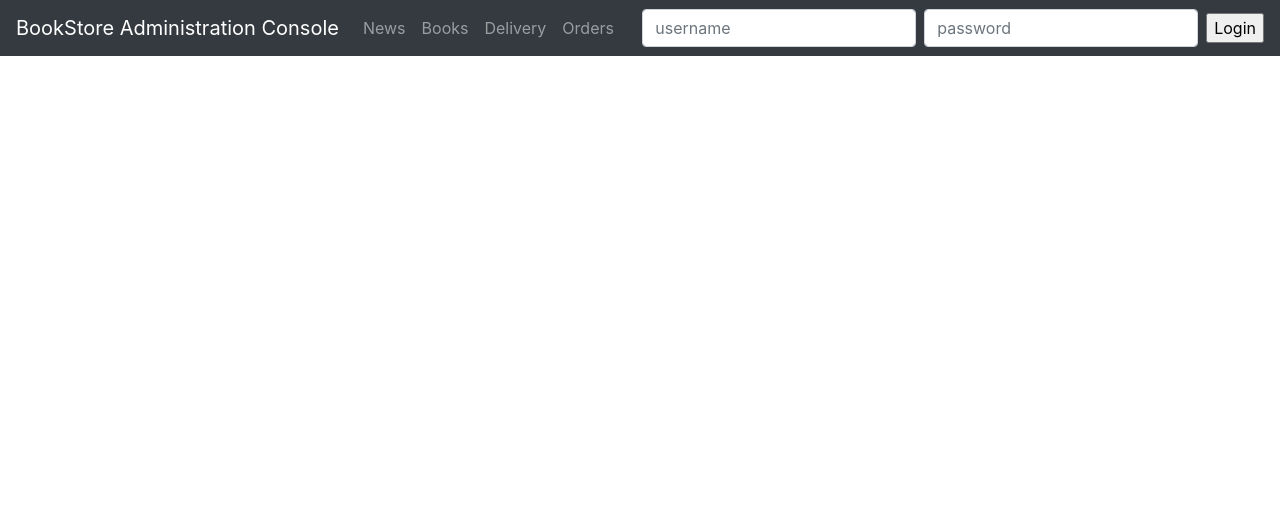
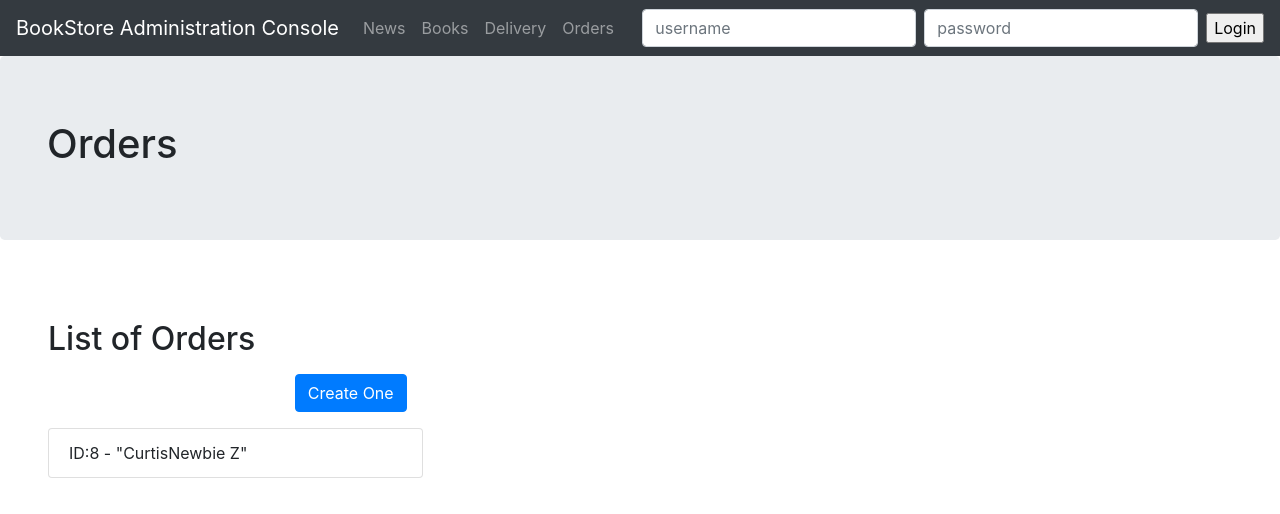
Before and after one commit to CurtisNewbie/BookStoreApp, an Angular app in the folder admin/admin/: page /orders in a window 1280 px wide. Before the commit this address led to /. Shown: the top 514 px of the page. Built offline with nearby package versions, Linux system fonts and the light colour scheme.

Commit message:
Add orders.component and impl its look and feel
This component allows admin to change the details of each order.
In this commit, only the routing and the look-and-feel is implemented.
The HTTP requests are not yet implemented.

```diff
--- a/admin/admin/src/app/app-routing.module.ts
+++ b/admin/admin/src/app/app-routing.module.ts
@@ -2,10 +2,12 @@ import { NgModule } from "@angular/core";
 import { Routes, RouterModule } from "@angular/router";
 import { NewsComponent } from "./news/news.component";
 import { BooksComponent } from "./books/books.component";
+import { OrdersComponent } from "./orders/orders.component";
 
 const routes: Routes = [
   { path: "news", component: NewsComponent },
-  { path: "books", component: BooksComponent }
+  { path: "books", component: BooksComponent },
+  { path: "orders", component: OrdersComponent }
 ];
 
 @NgModule({
--- a/admin/admin/src/app/app.module.ts
+++ b/admin/admin/src/app/app.module.ts
@@ -8,9 +8,10 @@ import { AppComponent } from "./app.component";
 import { NavBarComponent } from "./nav-bar/nav-bar.component";
 import { NewsComponent } from './news/news.component';
 import { BooksComponent } from './books/books.component';
+import { OrdersComponent } from './orders/orders.component';
 
 @NgModule({
-  declarations: [AppComponent, NavBarComponent, NewsComponent, BooksComponent],
+  declarations: [AppComponent, NavBarComponent, NewsComponent, BooksComponent, OrdersComponent],
   imports: [BrowserModule, AppRoutingModule, HttpClientModule, FormsModule],
   providers: [],
   bootstrap: [AppComponent]
--- /dev/null
+++ b/admin/admin/src/app/model/deliveryOption.ts
@@ -0,0 +1,6 @@
+/** DTO for delivery option that is trsferred between this app and backend */
+export interface DeliveryOption {
+  id: number;
+  name: string;
+  price: number;
+}
--- /dev/null
+++ b/admin/admin/src/app/model/order.ts
@@ -0,0 +1,23 @@
+import { Book } from "./book";
+import { DeliveryOption } from "./deliveryOption";
+
+/** DTO for order that is trsferred between this app and backend */
+export interface Order {
+  orderId: number;
+  date: string;
+  address: {
+    city: string;
+    county: string;
+    firstLine: string;
+    secondLine: string;
+    postCode: string;
+  };
+  booksOnOrder: {
+    amount: number;
+    book: Book;
+  }[];
+  firstName: string;
+  lastName: string;
+  deliveryOption: DeliveryOption;
+  price: number;
+}
--- /dev/null
+++ b/admin/admin/src/app/orders/orders.component.html
@@ -0,0 +1,102 @@
+<div class="jumbotron">
+    <div class="container-fluid">
+        <h1>Orders</h1>
+    </div>
+</div>
+
+<div class="container-fluid p-5">
+    <div class="row">
+        <div class="col-sm-3 col-md-6 col-lg-4">
+            <h2>List of Orders</h2>
+            <div class="text-right m-3">
+                <button class="btn btn-primary" (click)="createOrderTemplate()">Create One</button>
+            </div>
+            <ul *ngFor=" let o of orders; let i=index" class="list-group">
+                <a class="list-group-item list-group-item-action" (click)="selectOrder(i)">ID:{{o.orderId}} -
+                    "{{o.firstName}} {{o.lastName}}"
+                </a>
+            </ul>
+        </div>
+        <div class=" col-sm-9 col-md-6 col-lg-8">
+            <div *ngIf="selectedOrder">
+                <div *ngIf="selectedOrder" class="media">
+                    <div class="shadow media-body p-3 m-5">
+                        <h2 class="display-4 text-primary">Order ID: {{selectedOrder.orderId}}</h2>
+                        <div class="form-group">
+                            <label for="id">ID:</label>
+                            <input type="text" [disabled]="selectedOrder.orderId !== null" class="form-control" id="id"
+                                [value]="selectedOrder.orderId">
+                        </div>
+                        <div class="form-group">
+                            <label for="date">DATE: (YYYY-MM-DD)</label>
+                            <input type="text" class="form-control" id="date" disabled=true [value]="today()">
+                        </div>
+                        <div class="form-group">
+                            <label for="firstName">FIRST NAME: </label>
+                            <input type="text" class="form-control" id="firstName"
+                                [(ngModel)]="selectedOrder.firstName">
+                        </div>
+                        <div class="form-group">
+                            <label for="lastName">LAST NAME: </label>
+                            <input type="text" class="form-control" id="lastName" [(ngModel)]="selectedOrder.lastName">
+                        </div>
+                        <div>
+                            <h3>ADDRESS:</h3>
+                            <div class="form-group">
+                                <label for="firstLine">FIRST LINE: </label>
+                                <input type="text" class="form-control" id="firstLine"
+                                    [(ngModel)]="selectedOrder.address.firstLine">
+                            </div>
+                            <div *ngIf="selectedOrder.address.secondLine" class="form-group">
+                                <label for="secondLine">SECOND LINE: </label>
+                                <input type="text" class="form-control" id="secondLine"
+                                    [(ngModel)]="selectedOrder.address.secondLine">
+                            </div>
+                            <div class="form-group">
+                                <label for="city">CITY: </label>
+                                <input type="text" class="form-control" id="city"
+                                    [(ngModel)]="selectedOrder.address.city">
+                            </div>
+                            <div class="form-group">
+                                <label for="postCode">POSTCODE: </label>
+                                <input type="text" class="form-control" id="postCode"
+                                    [(ngModel)]="selectedOrder.address.postCode">
+                            </div>
+                        </div>
+                        <div>
+                            <h3>Books In Order:</h3>
+                            <div *ngFor="let b of selectedOrder.booksOnOrder; let j = index">
+                                <div class="rounded p-2 m-1" style="background-color: slategrey;">
+                                    <div class="form-group">
+                                        <label for="bookId" style="color: white;">BOOK ID:
+                                            "{{findBookTitle(selectedOrder.booksOnOrder[j].book.id)}}"</label>
+                                        <input type="text" class="form-control" id="bookId" [(ngModel)]="b.book.id">
+                                    </div>
+                                    <div class="form-group">
+                                        <label for="bookAmount" style="color: white;">Amount: </label>
+                                        <input type="text" class="form-control" id="bookAmount" [(ngModel)]="b.amount">
+                                    </div>
+                                </div>
+                            </div>
+                        </div>
+                        <div class="form-group">
+                            <label for="price">TOTAL PRICE: <span *ngIf="!selectedOrder.price"
+                                    style="color: brown;">Calculated In Backend
+                                    Automatically</span> </label>
+                            <input type="text" class="form-control" id="price" disabled=true
+                                [ngModel]="selectedOrder.price">
+                        </div>
+                        <div class=" container p-4 m-4 text-right">
+                            <div *ngIf="selectedOrder.orderId">
+                                <button class="btn btn-primary m-1" (click)="updateOrder(selectedOrder)">UPDATE</button>
+                                <button class="btn btn-primary m-1" (click)="deleteOrder(selectedOrder)">DELETE</button>
+                            </div>
+                            <button *ngIf="!selectedOrder.orderId" class="btn btn-primary m-1"
+                                (click)="createOrder(selectedOrder)">CREATE</button>
+                        </div>
+                    </div>
+                </div>
+            </div>
+        </div>
+    </div>
+</div>
--- /dev/null
+++ b/admin/admin/src/app/orders/orders.component.ts
@@ -0,0 +1,111 @@
+import { Component, OnInit } from "@angular/core";
+import { Order } from "../model/order";
+
+@Component({
+  selector: "app-orders",
+  templateUrl: "./orders.component.html",
+  styleUrls: ["./orders.component.css"]
+})
+export class OrdersComponent implements OnInit {
+  // demo data
+  orders: Order[] = [
+    {
+      address: {
+        city: "Sheffield",
+        county: "Yorkshire",
+        firstLine: "Some Randome House",
+        postCode: "SH1 1HS",
+        secondLine: "1st street"
+      },
+      booksOnOrder: [
+        {
+          amount: 10,
+          book: {
+            author: "Richard E. Williams",
+            content:
+              "In this book, based on his sold-out Animation Masterclass in the United States and across Europe, Williams provides the underlying principles of animation that very animator - from beginner to expert, classic animator to computer animation whiz - needs.",
+            date: "2009-11-05",
+            id: "1",
+            img:
+              "https://images-na.ssl-images-amazon.com/images/I/51YvgAKQYRL._SX421_BO1,204,203,200_.jpg",
+            price: 21.95,
+            title: "The Animator's Survival Kit"
+          }
+        },
+        {
+          amount: 20,
+          book: {
+            id: "3",
+            title: "Storyboard Notebook 4:3 Panels",
+            author: "Simple Storyboards",
+            content:
+              "By the end of the storyboarding notebook you will be able to go through your storyboard writing examples and track your progress and you will have a record of what works best for you.",
+            price: 6.78,
+            date: "2020-02-01",
+            img:
+              "https://images-na.ssl-images-amazon.com/images/I/51vJRPD1sxL._SX385_BO1,204,203,200_.jpg"
+          }
+        }
+      ],
+      date: "2020-02-13",
+      deliveryOption: {
+        id: 1,
+        name: "Next Day Delivery (Order before 2pm)",
+        price: 5
+      },
+      firstName: "CurtisNewbie",
+      lastName: "Z",
+      orderId: 8,
+      price: 224.5
+    }
+  ];
+  selectedOrder: Order;
+  constructor() {}
+
+  ngOnInit() {}
+
+  createOrderTemplate() {
+    this.selectedOrder = {
+      orderId: null,
+      date: null,
+      address: {
+        city: "",
+        county: "",
+        firstLine: "",
+        postCode: "",
+        secondLine: ""
+      },
+      booksOnOrder: null,
+      deliveryOption: {
+        id: 3,
+        name: "One Week Delivery",
+        price: 2.6
+      },
+      firstName: "",
+      lastName: "",
+      price: null
+    };
+  }
+
+  selectOrder(index: number) {
+    this.selectedOrder = this.orders[index];
+  }
+
+  /** Today in YYYY-DD-MM */
+  today(): string {
+    let d = new Date();
+    return d.getUTCFullYear() + "-" + d.getUTCMonth() + "-" + d.getUTCDay();
+  }
+
+  updateOrder(order: Order) {}
+
+  createOrder(order: Order) {}
+
+  deleteOrder(order: Order) {}
+
+  /** Find book's title by its id */
+  findBookTitle(id: number) {
+    // demo data
+    return "The Animator's Survival Kit";
+  }
+}
```
Also changed, not shown: admin/admin/src/app/orders/orders.component.css (added), 1 other file (tests, documents, lock files or other folders).
